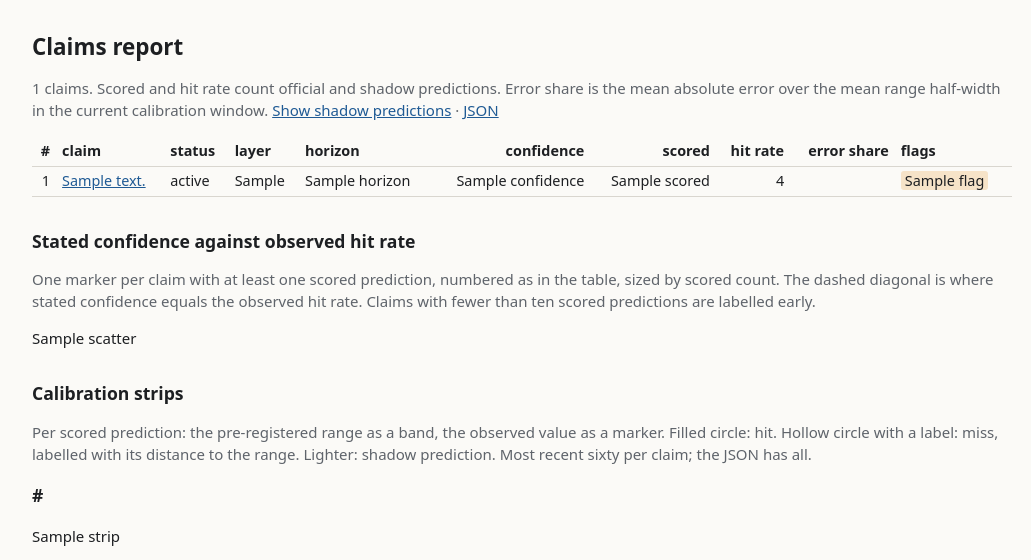
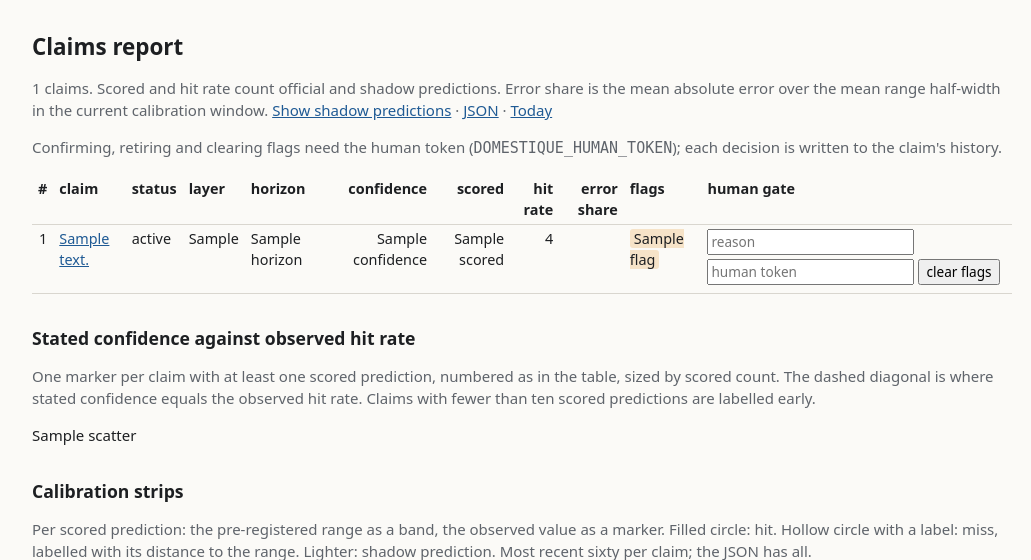
Before and after one commit to friedrichwilken/domestique, a Python web app: template src/domestique/web/templates/claims.html in a window 1280 px wide. Shown: the top 560 px of the page, without its empty margins (118-1149 px from the left). Run offline with Jinja, Linux system fonts and the light colour scheme; the template is opened without the code that fills it: most values are stand-ins (such as "Sample title", 1, 10 or a date in 2020).

Commit message:
Claims page: decide and clear-flags forms, gate tests
Co-Authored-By: Claude Fable 5.1 <noreply@anthropic.com>

```diff
--- a/src/domestique/web/templates/claims.html
+++ b/src/domestique/web/templates/claims.html
@@ -7,8 +7,10 @@
   Error share is the mean absolute error over the mean range half-width in the current
   calibration window.
   {% if shadows %}<a href="?shadows=0">Hide shadow predictions</a>{% else %}<a href="?shadows=1">Show shadow predictions</a>{% endif %}
-  &middot; <a href="claims.json">JSON</a>
+  &middot; <a href="claims.json">JSON</a> &middot; <a href="/day">Today</a>
 </p>
+<p class="muted">Confirming, retiring and clearing flags need the human token
+  (<code>DOMESTIQUE_HUMAN_TOKEN</code>); each decision is written to the claim's history.</p>
 
 <div class="scroll">
 <table class="claims">
@@ -16,7 +18,7 @@
     <tr>
       <th class="num">#</th><th>claim</th><th>status</th><th>layer</th><th>horizon</th>
       <th class="num">confidence</th><th class="num">scored</th><th class="num">hit rate</th>
-      <th class="num">error share</th><th>flags</th>
+      <th class="num">error share</th><th>flags</th><th>human gate</th>
     </tr>
   </thead>
   <tbody>
@@ -28,6 +30,28 @@
       <td class="num">{{ r.confidence }}</td><td class="num">{{ r.scored }}</td>
       <td class="num">{{ r.hit_rate }}</td><td class="num">{{ r.error_share }}</td>
       <td>{% for f in r.flags %}<span class="flag">{{ f }}</span>{% endfor %}</td>
+      <td>
+        {% if r.status == "candidate" %}
+        <form class="decide" method="post" action="/claims/{{ r.id }}/decide">
+          <select name="status" aria-label="decision">
+            <option value="active">confirm (active)</option>
+            <option value="retired">retire</option>
+          </select>
+          <input name="reason" required placeholder="reason" aria-label="reason">
+          <input name="token" type="password" required autocomplete="off"
+                 placeholder="human token" aria-label="human token">
+          <button type="submit">decide</button>
+        </form>
+        {% endif %}
+        {% if r.flags %}
+        <form class="clear-flags" method="post" action="/claims/{{ r.id }}/clear-flags">
+          <input name="reason" required placeholder="reason" aria-label="reason">
+          <input name="token" type="password" required autocomplete="off"
+                 placeholder="human token" aria-label="human token">
+          <button type="submit">clear flags</button>
+        </form>
+        {% endif %}
+      </td>
     </tr>
   {% endfor %}
   </tbody>
```
Also changed, not shown: tests/test_web_gate.py (added, +139 -0 lines).
